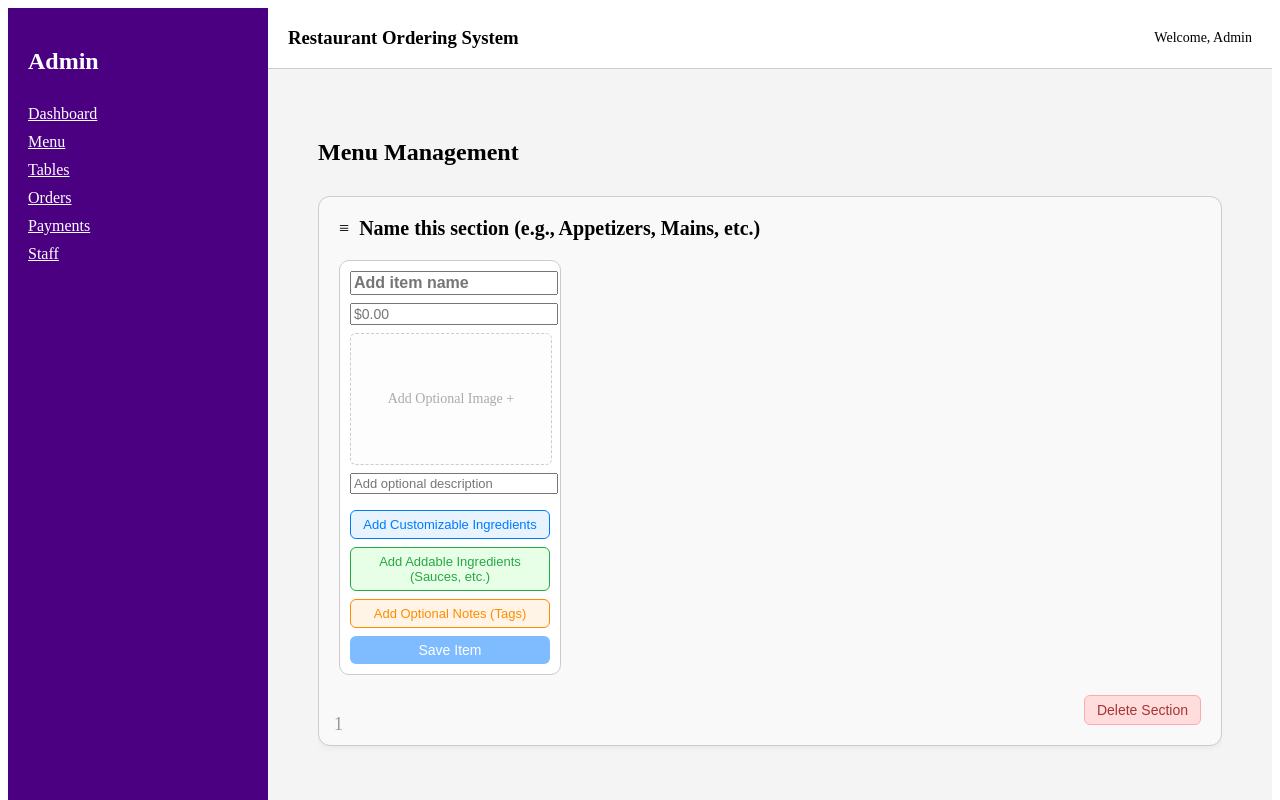
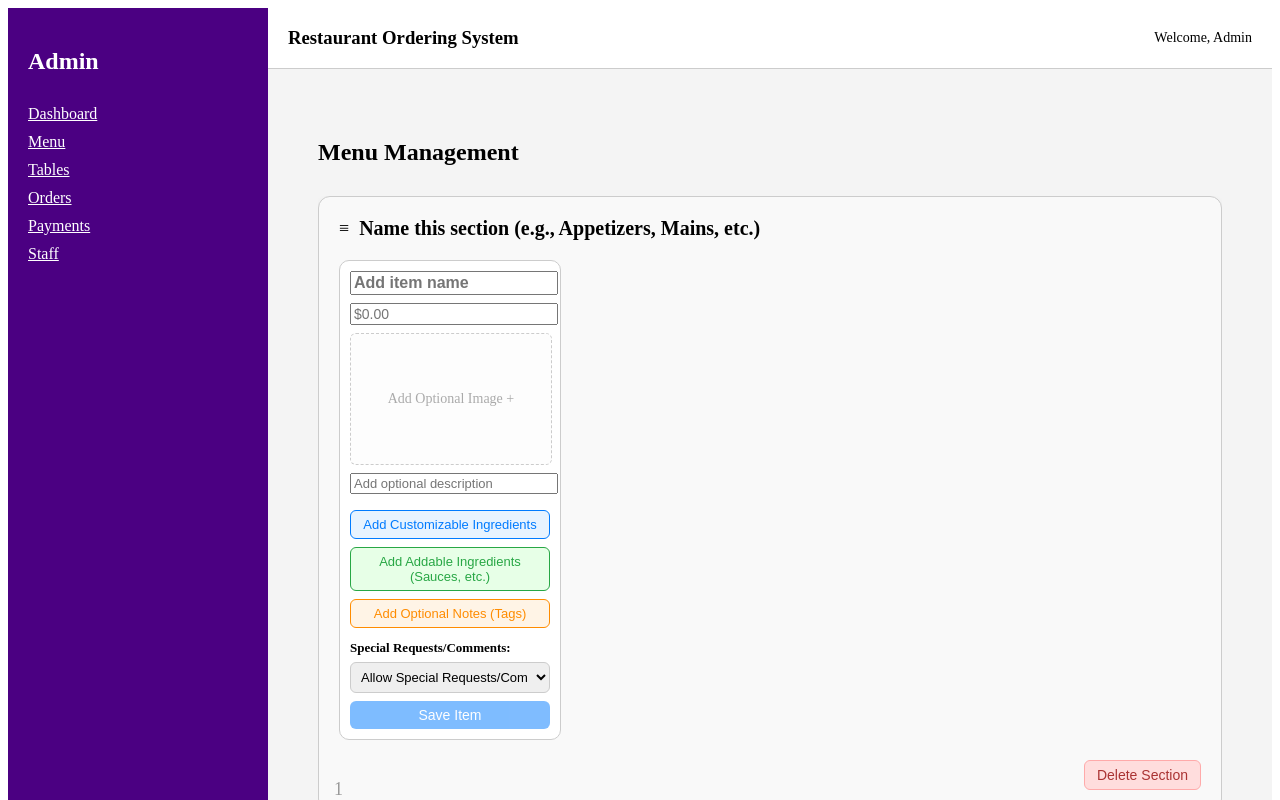
Before and after one commit to luiszep/restaurant-ordering-system, a React (Vite) app in the folder frontend/: page /admin/menu in a window 1280 px wide. Both pictures are taken after a click on the element 450 px from the left and 361 px from the top of the page. Shown: the top 800 px of the page. Built offline with nearby package versions, Linux system fonts and the light colour scheme.

Commit message:
Final Menu Page is correct without improved UI

```diff
--- a/frontend/src/pages/admin/AdminMenuPage.jsx
+++ b/frontend/src/pages/admin/AdminMenuPage.jsx
@@ -38,8 +38,9 @@ const AdminMenuPage = () => {
         hasCustomizableIngredients: false,
         addableIngredients: [],
         hasAddableIngredients: false,
-        notes: [],             // <-- add this line
-        hasNotes: false        // <-- and this line
+        notes: [],
+        hasNotes: false,
+        specialRequestOption: 'allow', // default value for dropdown
       };
     });
     return defaults;
@@ -131,7 +132,8 @@ const AdminMenuPage = () => {
       hasAddableIngredients: item.addableIngredients && item.addableIngredients.length > 0,
       addableIngredients: item.addableIngredients || [],
       notes: item.notes || [],
-      hasNotes: item.notes && item.notes.length > 0
+      hasNotes: item.notes && item.notes.length > 0,
+      specialRequestOption: item.specialRequestOption || 'allow', // default to 'allow'
     });
   };
 
@@ -211,7 +213,8 @@ const AdminMenuPage = () => {
         : [],
       notes: editingItem.hasNotes
         ? editingItem.notes.filter(note => note.trim() !== '')
-        : []
+        : [],
+      specialRequestOption: editingItem.specialRequestOption || 'allow'
     };
 
     setMenuSections(updated);
@@ -335,7 +338,8 @@ const AdminMenuPage = () => {
         : [],
       notes: editingItem.hasNotes
         ? editingItem.notes.filter(note => note.trim() !== '')
-        : []
+        : [],
+      specialRequestOption: editingItem.specialRequestOption || 'allow'
     };
     setMenuSections((prev) => ({
       ...prev,
@@ -929,6 +933,32 @@ const AdminMenuPage = () => {
                                           </button>
                                         </div>
                                       )}
+
+                                      {/* Special Request Dropdown */}
+                                      <div style={{ marginTop: '10px' }}>
+                                        <label htmlFor="specialRequestOption" style={{ fontSize: '13px', fontWeight: 'bold' }}>
+                                          Special Requests/Comments:
+                                        </label>
+                                        <select
+                                          name="specialRequestOption"
+                                          value={editingItem.specialRequestOption}
+                                          onChange={(e) =>
+                                            setEditingItem(prev => ({ ...prev, specialRequestOption: e.target.value }))
+                                          }
+                                          style={{
+                                            width: '100%',
+                                            padding: '6px',
+                                            fontSize: '13px',
+                                            borderRadius: '6px',
+                                            border: '1px solid #ccc',
+                                            marginTop: '6px'
+                                          }}
+                                        >
+                                          <option value="allow">Allow Special Requests/Comments</option>
+                                          <option value="call">Call Server for Special Requests</option>
+                                          <option value="none">Do Not Accept Special Requests</option>
+                                        </select>
+                                      </div>
                                       {/* Save New Item Button */}
                                       <button
                                         onClick={handleSaveNewItem}
@@ -1383,6 +1413,31 @@ const AdminMenuPage = () => {
                                               </button>
                                             </div>
                                           )}
+                                          {/* Special Request Dropdown */}
+                                          <div style={{ marginTop: '10px' }}>
+                                            <label htmlFor="specialRequestOption" style={{ fontSize: '13px', fontWeight: 'bold' }}>
+                                              Special Requests/Comments:
+                                            </label>
+                                            <select
+                                              name="specialRequestOption"
+                                              value={editingItem.specialRequestOption}
+                                              onChange={(e) =>
+                                                setEditingItem(prev => ({ ...prev, specialRequestOption: e.target.value }))
+                                              }
+                                              style={{
+                                                width: '100%',
+                                                padding: '6px',
+                                                fontSize: '13px',
+                                                borderRadius: '6px',
+                                                border: '1px solid #ccc',
+                                                marginTop: '6px'
+                                              }}
+                                            >
+                                              <option value="allow">Allow Special Requests/Comments</option>
+                                              <option value="call">Call Server for Special Requests</option>
+                                              <option value="none">Do Not Accept Special Requests</option>
+                                            </select>
+                                          </div>
                                           {/* Hidden File Input for Item Image */}
                                           <input
                                             ref={imageInputRef}
@@ -1530,6 +1585,17 @@ const AdminMenuPage = () => {
                                               </div>
                                             </div>
                                           )}
+                                          {item.specialRequestOption && (
+                                            <div style={{ marginTop: '6px', fontSize: '13px' }}>
+                                              <strong>Special Request Option:</strong>{' '}
+                                              {item.specialRequestOption === 'allow'
+                                                ? 'Allow Special Requests/Comments'
+                                                : item.specialRequestOption === 'call'
+                                                ? 'Call Server for Special Requests'
+                                                : 'Do Not Accept Special Requests'}
+                                            </div>
+                                          )}
+
                                           {/* Edit and Delete Buttons */}
                                           <div
                                             style={{
```
